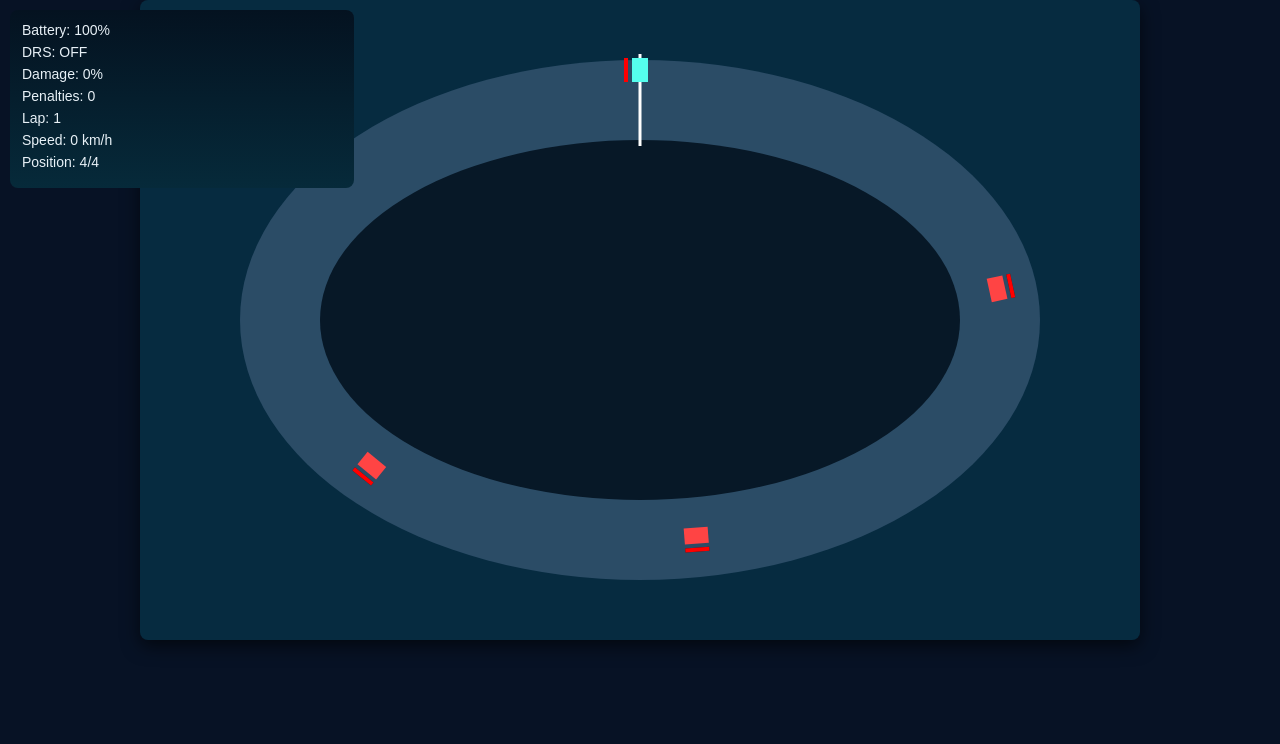
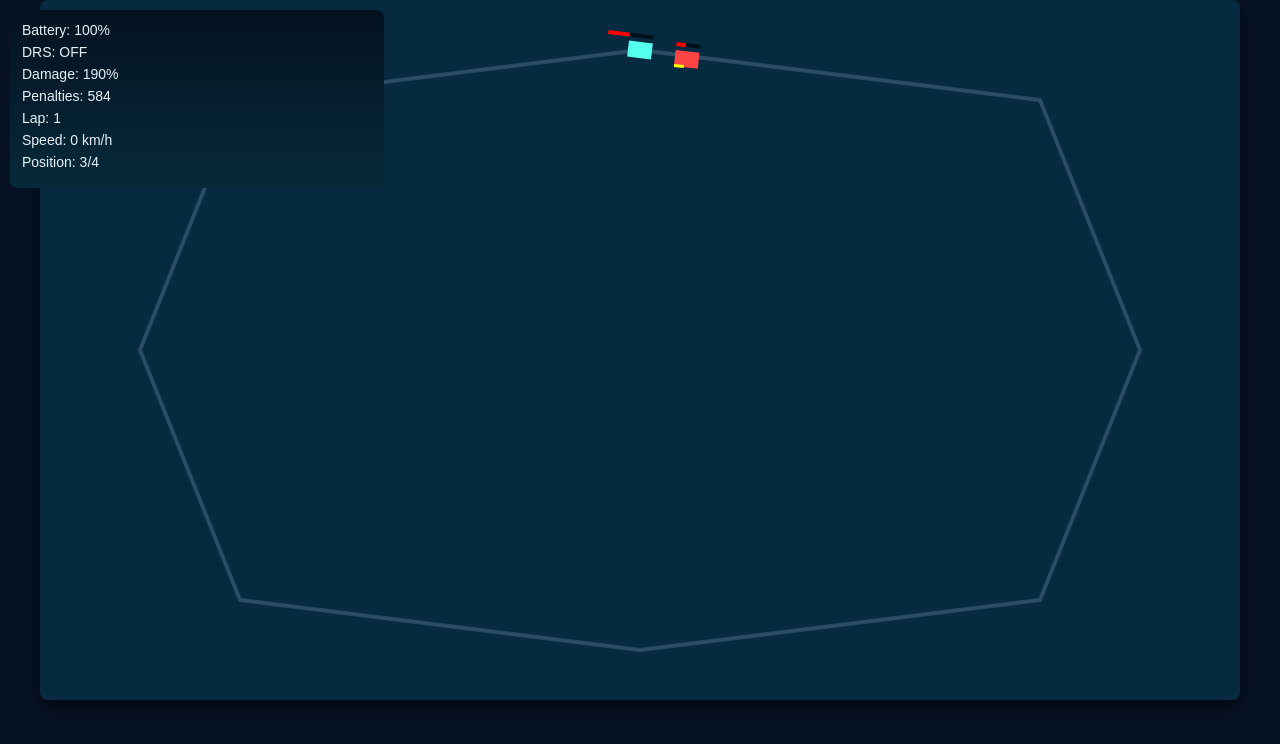
Before and after one commit to jonny-b0i/f1, a plain HTML site: page index.html in a window 1280 px wide. Drawn offline with Linux system fonts and the light colour scheme.

Commit message:
Update index.html

```diff
--- a/index.html
+++ b/index.html
@@ -3,16 +3,16 @@
 <head>
 <meta charset="UTF-8">
 <meta name="viewport" content="width=device-width, initial-scale=1.0">
-<title>Mini F1 Racing - ERS & DRS Zones</title>
+<title>Mini F1 Monaco</title>
 <style>
-  html, body { margin:0; padding:0; height:100%; background:#071225; color:#e8f1f7; font-family:Arial,sans-serif;}
-  canvas { background:#062b40; display:block; margin:auto; border-radius:8px; box-shadow:0 6px 18px rgba(0,0,0,.6);}
-  #hud { width:320px; position:absolute; top:10px; left:10px; background:linear-gradient(180deg,#041220,#062a3a); padding:12px; border-radius:8px; font-size:14px;}
-  #hud div { margin-bottom:6px; }
+html, body { margin:0; padding:0; height:100%; background:#071225; color:#e8f1f7; font-family:Arial,sans-serif; }
+canvas { display:block; margin:auto; background:#062b40; border-radius:8px; box-shadow:0 6px 18px rgba(0,0,0,.6); }
+#hud { width:350px; position:absolute; top:10px; left:10px; background:linear-gradient(180deg,#041220,#062a3a); padding:12px; border-radius:8px; font-size:14px; }
+#hud div { margin-bottom:6px; }
 </style>
 </head>
 <body>
-<canvas id="game" width="1000" height="640"></canvas>
+<canvas id="game" width="1200" height="700"></canvas>
 <div id="hud">
   <div>Battery: <span id="battery">100%</span></div>
   <div>DRS: <span id="drs">OFF</span></div>
@@ -27,25 +27,19 @@ const canvas = document.getElementById('game');
 const ctx = canvas.getContext('2d');
 const W = canvas.width, H = canvas.height;
 
-// Track
-const track = {centerX: W/2, centerY: H/2, radiusX:360, radiusY:220, width:80, startAngle:-Math.PI/2};
-function pointOnTrack(t, offset=0){ const a = track.startAngle + t*2*Math.PI; return {x: track.centerX + Math.cos(a)*(track.radiusX+offset), y: track.centerY + Math.sin(a)*(track.radiusY+offset), a}; }
-const WAYPOINTS=[]; for(let i=0;i<24;i++) WAYPOINTS.push(pointOnTrack(i/24));
-
-// DRS Zones: each zone is [startT, endT] (t=0–1 along track)
-const DRS_ZONES = [
-  [0.0, 0.08],
-  [0.4, 0.5],
-  [0.7, 0.78]
+// Monaco-like track using waypoints (simplified)
+// Format: [{x,y}]
+const TRACK = [
+{ x:600, y:50 }, { x:1000, y:100 }, { x:1100, y:350 }, { x:1000, y:600 },
+{ x:600, y:650 }, { x:200, y:600 }, { x:100, y:350 }, { x:200, y:100 }
 ];
+// DRS zones defined as segments along track indices
+const DRS_ZONES = [[0,1],[4,5]];
 
 // Player
-let player = {x: pointOnTrack(0).x, y:pointOnTrack(0).y-30, angle:pointOnTrack(0).a, vel:0, damage:0, penalties:0, lap:1, battery:100, drs:false, inPit:false, pitTimer:0, t:0, name:'Player'};
+let player = { x:TRACK[0].x, y:TRACK[0].y, angle:0, vel:0, damage:0, penalties:0, lap:1, battery:100, drs:false, inPit:false, pitTimer:0, name:'Player', targetIndex:1 };
 const bots = [];
-for(let i=0;i<3;i++){
-  const p = pointOnTrack(Math.random());
-  bots.push({x:p.x+Math.random()*20-10, y:p.y+Math.random()*20-10, angle:p.a, vel:3+Math.random()*2, damage:0, penalties:0, lap:1, battery:50, drs:false, inPit:false, pitTimer:0, t:Math.random(), name:'Bot'+(i+1)});
-}
+for(let i=0;i<3;i++){ const t=TRACK[0]; bots.push({ x:t.x+Math.random()*10-5, y:t.y+Math.random()*10-5, angle:0, vel:0, damage:0, penalties:0, lap:1, battery:50, drs:false, inPit:false, pitTimer:0, name:'Bot'+(i+1), targetIndex:1}); }
 
 // Input
 const input = {up:false, down:false, left:false, right:false, ers:false, drs:false};
@@ -54,98 +48,69 @@ window.addEventListener('keydown', e=>{
   if(['ArrowDown','s'].includes(e.key)) input.down=true;
   if(['ArrowLeft','a'].includes(e.key)) input.left=true;
   if(['ArrowRight','d'].includes(e.key)) input.right=true;
-  if(e.key==='e' || e.key==='E') input.ers=true;
-  if(e.key==='d' || e.key==='D') input.drs=true;
+  if(e.key==='e'||e.key==='E') input.ers=true;
+  if(e.key==='d'||e.key==='D') input.drs=true;
 });
 window.addEventListener('keyup', e=>{
   if(['ArrowUp','w'].includes(e.key)) input.up=false;
   if(['ArrowDown','s'].includes(e.key)) input.down=false;
   if(['ArrowLeft','a'].includes(e.key)) input.left=false;
   if(['ArrowRight','d'].includes(e.key)) input.right=false;
-  if(e.key==='e' || e.key==='E') input.ers=false;
-  if(e.key==='d' || e.key==='D') input.drs=false;
+  if(e.key==='e'||e.key==='E') input.ers=false;
+  if(e.key==='d'||e.key==='D') input.drs=false;
 });
 
 // Utils
-function lerp(a,b,t){return a+(b-a)*t;}
-function lerpAngle(a,b,t){let d=b-a; while(d>Math.PI)d-=2*Math.PI; while(d<-Math.PI)d+=2*Math.PI; return a+d*t; }
 function distance(a,b){return Math.hypot(a.x-b.x,a.y-b.y);}
-function estimateTFromPos(x,y){let bestT=0,bestD=1e9;for(let i=0;i<200;i++){const t=i/200,p=pointOnTrack(t);const d=Math.hypot(p.x-x,p.y-y); if(d<bestD){bestD=d;bestT=t;bestD=d;}}return bestT;}
+function angleToTarget(car,target){return Math.atan2(target.y-car.y,target.x-car.x);}
+function isInDRSZone(car){return DRS_ZONES.some(z=>{ return car.targetIndex>=z[0] && car.targetIndex<=z[1];});}
 
-// Check DRS availability
-function isInDRSZone(car){
-  return DRS_ZONES.some(z=>{ if(z[0]<z[1]) return car.t>=z[0] && car.t<=z[1]; else return car.t>=z[0] || car.t<=z[1]; });
-}
-
-// Update
-function updateCar(car, dt, inp){
-  if(car.inPit){
-    car.pitTimer -= dt;
-    if(car.pitTimer<=0){ car.inPit=false; car.damage=0; car.battery=100; car.vel=0; }
-    return;
-  }
+// Update car
+function updateCar(car,dt,inp){
+  if(car.inPit){ car.pitTimer-=dt; if(car.pitTimer<=0){car.inPit=false; car.damage=0; car.battery=100; car.vel=0;} return; }
 
   // Steering
-  let steer=0; if(inp.left) steer=-1; if(inp.right) steer=1;
-  car.angle += steer*0.04*(car.vel/2+0.5);
+  const target = TRACK[car.targetIndex];
+  let desired = angleToTarget(car,target);
+  let diff = desired-car.angle; while(diff>Math.PI) diff-=2*Math.PI; while(diff<-Math.PI) diff+=2*Math.PI;
+  const steerSpeed = 0.03*(5/(car.vel+1)); // slower at high speed
+  car.angle += Math.max(-steerSpeed, Math.min(steerSpeed,diff));
 
   // Acceleration
-  if(inp.up) car.vel = Math.min(9, car.vel+0.18*dt*60);
-  if(inp.down) car.vel = Math.max(0, car.vel-0.35*dt*60);
-  car.vel = Math.max(0, car.vel-0.02*dt*60);
+  if(inp.up) car.vel += 0.1*dt*60; else car.vel -= 0.05*dt*60;
+  car.vel = Math.max(0, Math.min(8, car.vel)); // max speed ~8 units/frame
 
-  // ERS / Battery
-  if(inp.ers && car.battery>0){
-    car.vel += 0.5; // ERS boost
-    car.battery -= 25*dt;
-    if(car.battery<0) car.battery=0;
-  } else {
-    car.battery += 15*dt; // regenerate
-    if(car.battery>100) car.battery=100;
-  }
+  // ERS
+  if(inp.ers && car.battery>0){ car.vel += 0.2; car.battery -= 20*dt; if(car.battery<0) car.battery=0; } else { car.battery+=10*dt; if(car.battery>100) car.battery=100; }
 
-  // DRS activation in zone only
+  // DRS
   car.drs = inp.drs && isInDRSZone(car);
-  if(car.drs) car.vel += 0.6;
+  if(car.drs) car.vel += 0.15;
 
-  car.x += Math.cos(car.angle)*car.vel*dt*60;
-  car.y += Math.sin(car.angle)*car.vel*dt*60;
+  // Movement
+  car.x += Math.cos(car.angle)*car.vel;
+  car.y += Math.sin(car.angle)*car.vel;
 
-  const prevT = car.t;
-  car.t = estimateTFromPos(car.x, car.y);
-  if(prevT>0.9 && car.t<0.1) car.lap++;
+  // Waypoint reached
+  if(distance(car, target)<20){ car.targetIndex=(car.targetIndex+1)%TRACK.length; if(car.targetIndex===0) car.lap++; }
 
   // Auto pit
-  if(car.damage>50 && !car.inPit){ car.inPit=true; car.pitTimer=2.5 + Math.random()*0.7; car.vel=0; }
+  if(car.damage>50 && !car.inPit){ car.inPit=true; car.pitTimer=2.5+Math.random()*0.7; car.vel=0; }
 }
 
 // Bot AI
-function updateBot(bot, dt){
-  if(bot.inPit){ updateCar(bot, dt, {}); return; }
-  const wpIdx = Math.floor(bot.t*24)%24;
-  const wp = pointOnTrack((wpIdx+1)/24);
-  const dx = wp.x-bot.x, dy = wp.y-bot.y;
-  const desired = Math.atan2(dy,dx);
-  let da = desired - bot.angle; while(da<=-Math.PI) da+=2*Math.PI; while(da>Math.PI) da-=2*Math.PI;
-  bot.angle += Math.sign(da)*Math.min(0.06, Math.abs(da));
-  bot.vel = 4+Math.random()*2;
-  updateCar(bot, dt, {});
+function updateBot(bot,dt){
+  updateCar(bot,dt,{up:true,ers:false,drs:isInDRSZone(bot)});
 }
 
 // Collision
 function handleCollisions(){
-  const cars = [player, ...bots];
+  const cars=[player,...bots];
   for(let i=0;i<cars.length;i++){
     for(let j=i+1;j<cars.length;j++){
       const a=cars[i], b=cars[j];
-      const d = distance(a,b);
-      if(d<22){
-        const rel = Math.abs(a.vel-b.vel);
-        const impact = Math.min(60, rel*20+10);
-        a.damage = Math.min(100, a.damage+impact*0.6);
-        b.damage = Math.min(100, b.damage+impact*0.6);
-        a.penalties++; b.penalties++;
-      }
+      const d=distance(a,b);
+      if(d<20){ const impact=2; a.damage+=impact; b.damage+=impact; a.penalties++; b.penalties++; }
     }
   }
 }
@@ -153,7 +118,8 @@ function handleCollisions(){
 // Draw
 function drawCar(c){
   ctx.save(); ctx.translate(c.x,c.y); ctx.rotate(c.angle);
-  ctx.fillStyle=c.name.startsWith('Bot')?'#f44':'#5fe'; ctx.fillRect(-12,-8,24,16);
+  ctx.fillStyle=c.name.startsWith('Bot')?'#f44':'#5fe';
+  ctx.fillRect(-12,-8,24,16);
   if(c.drs){ ctx.fillStyle='yellow'; ctx.fillRect(-12,6,10,3); }
   ctx.fillStyle='rgba(0,0,0,0.6)'; ctx.fillRect(-12,-16,24,4);
   ctx.fillStyle='red'; ctx.fillRect(-12,-16,24*(1-c.damage/100),4);
@@ -162,34 +128,30 @@ function drawCar(c){
 
 function render(){
   ctx.clearRect(0,0,W,H);
-  // track
-  ctx.save(); ctx.translate(track.centerX,track.centerY);
-  ctx.beginPath(); ctx.ellipse(0,0,track.radiusX+track.width/2,track.radiusY+track.width/2,0,0,Math.PI*2); ctx.fillStyle='#2b4c66'; ctx.fill();
-  ctx.beginPath(); ctx.ellipse(0,0,track.radiusX-track.width/2,track.radiusY-track.width/2,0,0,Math.PI*2); ctx.fillStyle='#071827'; ctx.fill(); ctx.restore();
-  // start/finish
-  const p1=pointOnTrack(0,-track.width/2-6), p2=pointOnTrack(0,track.width/2+6); ctx.strokeStyle='#fff'; ctx.lineWidth=3; ctx.beginPath(); ctx.moveTo(p1.x,p1.y); ctx.lineTo(p2.x,p2.y); ctx.stroke();
-  // cars
-  const allCars = [player,...bots];
-  allCars.forEach(c=>drawCar(c));
+  // Track
+  ctx.strokeStyle='#2b4c66'; ctx.lineWidth=TRACK.length/2; ctx.beginPath();
+  for(let i=0;i<TRACK.length;i++){ const p=TRACK[i]; if(i===0) ctx.moveTo(p.x,p.y); else ctx.lineTo(p.x,p.y);}
+  ctx.closePath(); ctx.stroke();
+  // Cars
+  [player,...bots].forEach(c=>drawCar(c));
   // HUD
-  document.getElementById('battery').textContent = Math.round(player.battery)+'%';
-  document.getElementById('drs').textContent = player.drs?'OPEN':'OFF';
-  document.getElementById('damage').textContent = Math.round(player.damage)+'%';
-  document.getElementById('penalties').textContent = player.penalties;
-  document.getElementById('lap').textContent = player.lap;
-  document.getElementById('speed').textContent = Math.round(player.vel*30);
-  const rankList = allCars.sort((a,b)=>b.lap-a.lap || b.t-a.t);
-  const pos = rankList.indexOf(player)+1;
-  document.getElementById('pos').textContent = pos;
-  document.getElementById('total').textContent = allCars.length;
+  document.getElementById('battery').textContent=Math.round(player.battery)+'%';
+  document.getElementById('drs').textContent=player.drs?'OPEN':'OFF';
+  document.getElementById('damage').textContent=Math.round(player.damage)+'%';
+  document.getElementById('penalties').textContent=player.penalties;
+  document.getElementById('lap').textContent=player.lap;
+  document.getElementById('speed').textContent=Math.round(player.vel*40);
+  const rankList=[player,...bots].sort((a,b)=>b.lap-a.lap || b.targetIndex-a.targetIndex);
+  document.getElementById('pos').textContent=rankList.indexOf(player)+1;
+  document.getElementById('total').textContent=rankList.length;
 }
 
 // Game loop
-let last = performance.now();
+let last=performance.now();
 function loop(t){
-  const dt = Math.min(0.05,(t-last)/1000); last=t;
-  updateCar(player, dt, input);
-  bots.forEach(b=>updateBot(b, dt));
+  const dt=Math.min(0.05,(t-last)/1000); last=t;
+  updateCar(player,dt,input);
+  bots.forEach(b=>updateBot(b,dt));
   handleCollisions();
   render();
   requestAnimationFrame(loop);
```
